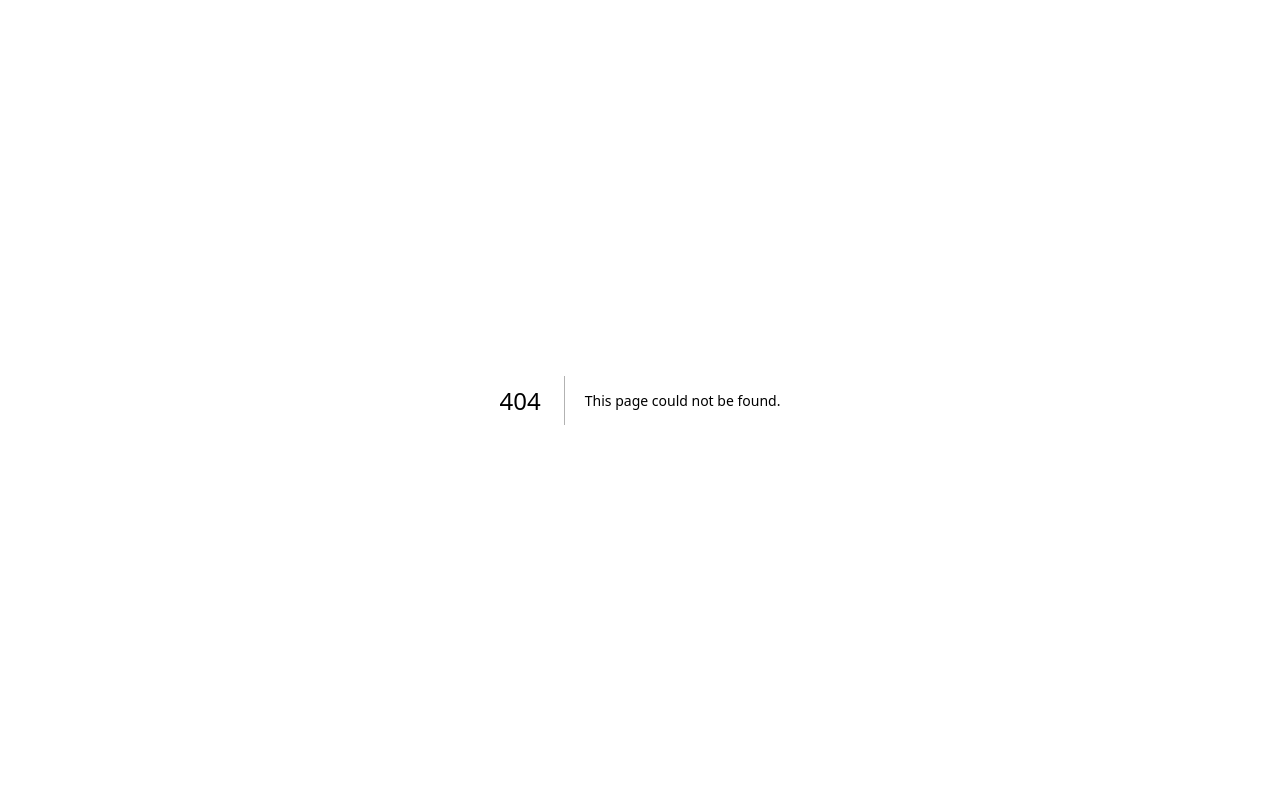
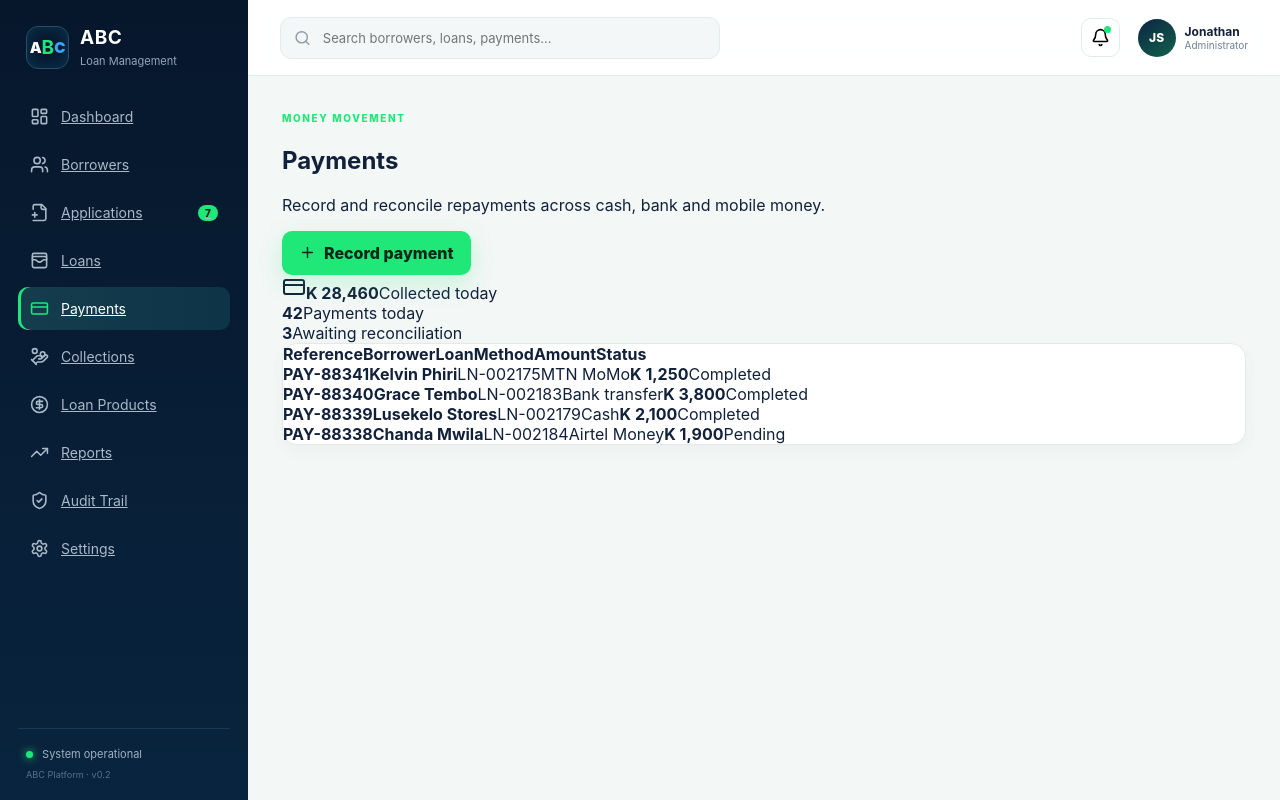
Before and after one commit to jonathansimwinga725-sudo/ABC-Loan-Management-, a Next.js app in the folder apps/web/: page /payments in a window 1280 px wide. Before the commit this address had no page. Built offline with nearby package versions, Linux system fonts and the light colour scheme.

Commit message:
feat(web): add apps/web/app/payments/page.tsx

```diff
--- /dev/null
+++ b/apps/web/app/payments/page.tsx
@@ -0,0 +1,3 @@
+import AppShell from "../../components/AppShell"; import PageHeader from "../../components/PageHeader"; import StatusPill from "../../components/StatusPill"; import { CreditCard, Plus } from "lucide-react";
+const data=[["PAY-88341","Kelvin Phiri","LN-002175","MTN MoMo","K 1,250","Completed"],["PAY-88340","Grace Tembo","LN-002183","Bank transfer","K 3,800","Completed"],["PAY-88339","Lusekelo Stores","LN-002179","Cash","K 2,100","Completed"],["PAY-88338","Chanda Mwila","LN-002184","Airtel Money","K 1,900","Pending"]];
+export default function Page(){return <AppShell><div className="content"><PageHeader eyebrow="MONEY MOVEMENT" title="Payments" description="Record and reconcile repayments across cash, bank and mobile money." action={<button className="primary"><Plus size={17}/> Record payment</button>}/><div className="summary-strip"><div><CreditCard/><span><b>K 28,460</b>Collected today</span></div><div><span><b>42</b>Payments today</span></div><div><span><b>3</b>Awaiting reconciliation</span></div></div><section className="card data-card"><div className="table-head payments"><b>Reference</b><b>Borrower</b><b>Loan</b><b>Method</b><b>Amount</b><b>Status</b></div>{data.map(x=><div className="data-row payments" key={x[0]}><strong>{x[0]}</strong><strong>{x[1]}</strong><span>{x[2]}</span><span>{x[3]}</span><strong>{x[4]}</strong><StatusPill tone={x[5]==="Completed"?"green":"amber"}>{x[5]}</StatusPill></div>)}</section></div></AppShell>}
```
